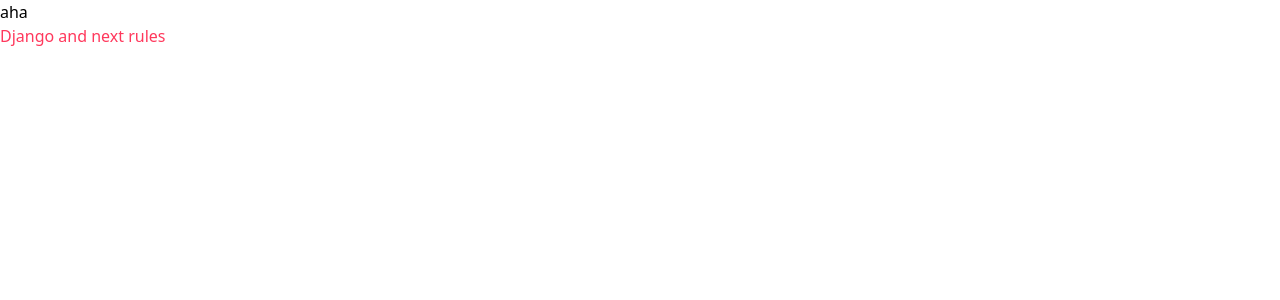
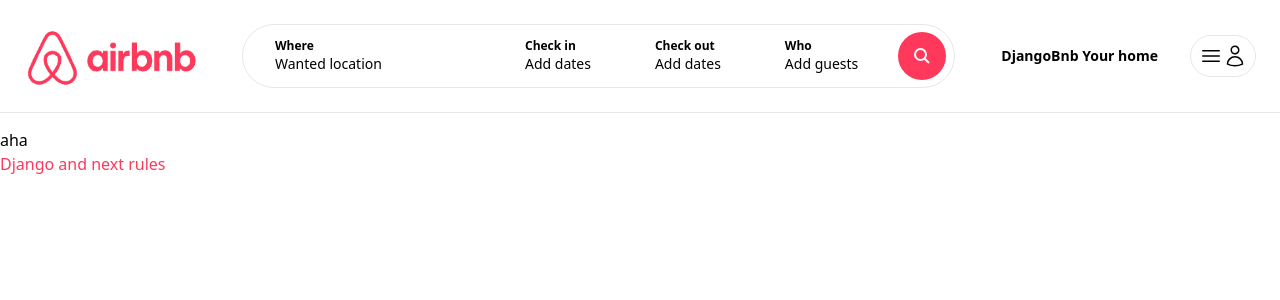
Before and after one commit to ga1ker/airbnb-clone, a Next.js app: page / in a window 1280 px wide. Shown: the top 300 px of the page. Built offline with nearby package versions, Linux system fonts and the light colour scheme.

Commit message:
Add components for navbar

```diff
--- /dev/null
+++ b/app/components/navbar/AddPropertyButton.tsx
@@ -0,0 +1,9 @@
+const AddPropertyButton = () => {
+    return (
+        <div className="p-2 cursor-pointer text-sm font-semibold rounded-full hover:bg-gray-100">
+            DjangoBnb Your home
+        </div>
+    )
+}
+
+export default AddPropertyButton;
--- /dev/null
+++ b/app/components/navbar/Navbar.tsx
@@ -0,0 +1,29 @@
+import Link from "next/link";
+import Image from "next/image";
+import SearchFilters from "./SearchFilters";
+import UserNav from "./UserNav";
+import AddPropertyButton from "./AddPropertyButton";
+
+const Navbar = () => {
+    return (
+        <nav className="w-full fixed top-0 left-0 py-6 border-b bg-white z-10">
+            <div className="max-w-[1500px] mx-auto px-6">
+                <div className="flex justify-between items-center">
+                    <Link href="/">
+                        <Image src="/logo.png" alt="DjangoBnb logo" width={180} height={38} />
+                    </Link>
+
+                    <div className="flex space-x-6">
+                        <SearchFilters />
+                    </div>
+
+                    <div className="flex items-center space-x-6">
+                        <AddPropertyButton /> <UserNav />
+                    </div>
+                </div>
+            </div>
+        </nav>
+    )
+}
+
+export default Navbar;
--- /dev/null
+++ b/app/components/navbar/SearchFilters.tsx
@@ -0,0 +1,41 @@
+const SearchFilters = () => {
+    return (
+        <div className="h-[64px] flex flex-row items-center justify-between border rounded-full">
+            <div className="hidden lg:block">
+                <div className="flex flex-row items-center justify-between">
+                    <div className="cursor-pointer w-[250px] h-[48px] lg:h-[64px] px-8 flex flex-col justify-center rounded-full hover:bg-gray-100">
+                        <p className="text-xs font-semibold">Where</p>
+                        <p className="text-sm">Wanted location</p>
+                    </div>
+
+                    <div className="cursor-pointer h-[48px] lg:h-[64px] px-8 flex flex-col justify-center rounded-full hover:bg-gray-100">
+                        <p className="text-xs font-semibold">Check in</p>
+                        <p className="text-sm">Add dates</p>
+                    </div>
+
+                    <div className="cursor-pointer h-[48px] lg:h-[64px] px-8 flex flex-col justify-center rounded-full hover:bg-gray-100">
+                        <p className="text-xs font-semibold">Check out</p>
+                        <p className="text-sm">Add dates</p>
+                    </div>
+
+                    <div className="cursor-pointer h-[48px] lg:h-[64px] px-8 flex flex-col justify-center rounded-full hover:bg-gray-100">
+                        <p className="text-xs font-semibold">Who</p>
+                        <p className="text-sm">Add guests</p>
+                    </div>
+                </div>
+            </div>
+            <div className="p-2">
+                <div className="cursor-pointer p-2 lg:p-4 bg-airbnb hover:bg-airbnb-dark transition rounded-full text-white">
+                    <svg
+                        viewBox="0 0 32 32"
+                        style={{display:'block', fill:'none', height: '16px', width: '16px', stroke: 'currentColor', strokeWidth:4, overflow:'visible'}}
+                        aria-hidden="true" role="presentation" focusable="false">
+                        <path fill="none" d="M13 24a11 11 0 1 0 0-22 11 11 0 0 0 0 22zm8-3 9 9"></path>
+                    </svg>
+                </div>
+            </div>
+        </div>
+    )
+}
+
+export default SearchFilters;
--- /dev/null
+++ b/app/components/navbar/UserNav.tsx
@@ -0,0 +1,19 @@
+import exp from "constants"
+
+const UserNav = () => {
+    return (
+        <div className="p-2 relative inline-block border rounded-full">
+            <button className="flex items-center">
+            <svg xmlns="http://www.w3.org/2000/svg" fill="none" viewBox="0 0 24 24" stroke-width="1.5" stroke="currentColor" className="size-6">
+                <path stroke-linecap="round" stroke-linejoin="round" d="M3.75 6.75h16.5M3.75 12h16.5m-16.5 5.25h16.5" />
+            </svg>
+
+            <svg xmlns="http://www.w3.org/2000/svg" fill="none" viewBox="0 0 24 24" strokeWidth={1.5} stroke="currentColor" className="size-6">
+                <path strokeLinecap="round" strokeLinejoin="round" d="M15.75 6a3.75 3.75 0 1 1-7.5 0 3.75 3.75 0 0 1 7.5 0ZM4.501 20.118a7.5 7.5 0 0 1 14.998 0A17.933 17.933 0 0 1 12 21.75c-2.676 0-5.216-.584-7.499-1.632Z" />
+            </svg>
+            </button>
+        </div>
+    )
+}
+
+export default UserNav;
--- a/app/layout.tsx
+++ b/app/layout.tsx
@@ -1,6 +1,7 @@
 import type { Metadata } from "next";
 import { Geist, Geist_Mono } from "next/font/google";
 import "./globals.css";
+import Navbar from "./components/navbar/Navbar";
 
 const geistSans = Geist({
   variable: "--font-geist-sans",
@@ -25,9 +26,12 @@
   return (
     <html lang="en">
       <body
-        className={`${geistSans.variable} ${geistMono.variable} antialiased`}
-      >
+        className={`${geistSans.variable} ${geistMono.variable} antialiased`}>
+          <Navbar />
+
+          <div className="pt-32">
         {children}
+          </div>
       </body>
     </html>
   );
```
Also changed, not shown: public/logo.png (added).
